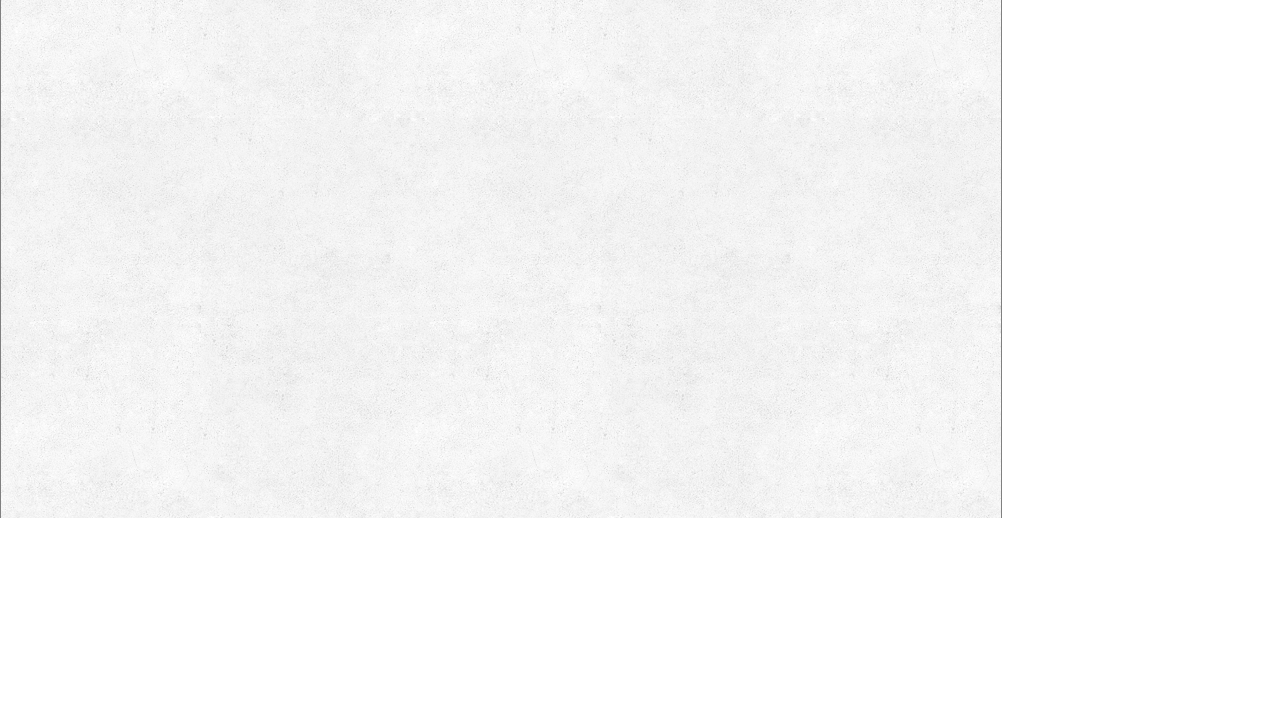
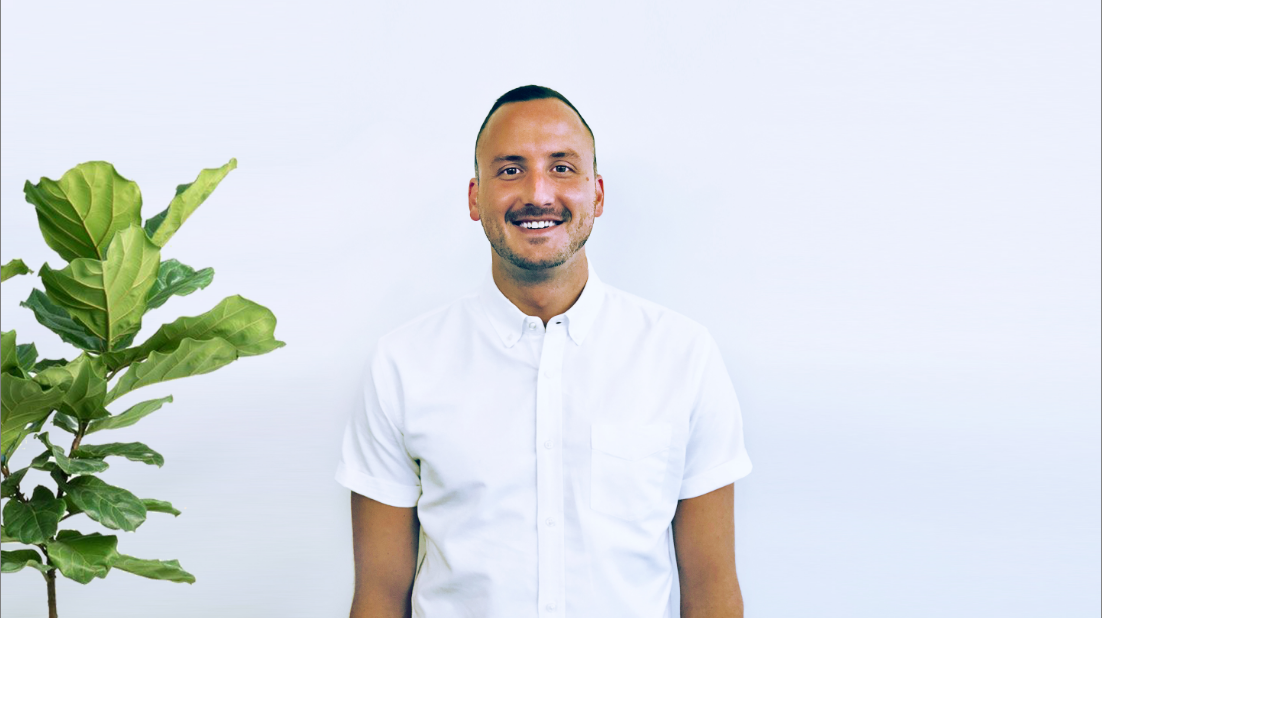
Before and after one commit to alexanderjbeal/Portfolio, a plain HTML site: page index.html in a window 1280 px wide. Shown: the part 83-800 px from the top of the page. Drawn offline with nearby package versions, Linux system fonts and the light colour scheme.

Commit message:
Style Update

```diff
--- a/assets/css/style.css
+++ b/assets/css/style.css
@@ -65,13 +65,15 @@
       position:fixed;
       height: 100%;
       width: 100%;
-      background: linear-gradient(323deg, #009cff, #005f9c, #013e66);
+      background: white;
+      /* background: linear-gradient(323deg, #009cff, #005f9c, #013e66); */
      }
     li {
       list-style-type: none;
       font-size: 25px;
       margin-bottom: 20px;
       font-weight: 900;
+      color: black;
     }
     li:nth-last-child() {
       margin-bottom: 0px;
@@ -79,10 +81,10 @@
     li i {
       list-style-type: none;
       font-weight: 100;
-      color: white;
+      color: black;
       /* color: #013e66; */
       padding: 10px;
-      border: 1px solid white;
+      border: 1px solid black;
       border-radius: 140px;
     }
     li i:hover {
@@ -98,14 +100,16 @@
   }
   .block{
     position: relative;
-    width: 1000px;
-    height: 600px;
+    width: 1100px;
+    height: 700px;
     margin: 0px;
     background: white;
     border-left: 1px solid grey;
   }
   .block-one {
-    background: url('../images/subtle_grunge.png')
+    background: url('../images/ab.jpg');
+    background-position: center;
+    background-size: cover;
   }
   .block h2 {
     color: black;
--- a/index.html
+++ b/index.html
@@ -87,10 +87,10 @@
 		<script src="assets/javascript/menu.js"></script>
 
 		<script>
-			var blocks = document.getElementsByClassName('block');
-			var container = document.getElementsByClassName('horizontal-container');
+			var blocks = $('.block');
+			var container = $('.horizontal-container');
 			var hs = new HorizontalScroll.default({
-				blocks : blocks,
+				blocks: blocks,
 				container: container,
 				isAnimated: true,
 				springEffect: 0.8
```
Also changed, not shown: assets/images/ab.jpg (added).
